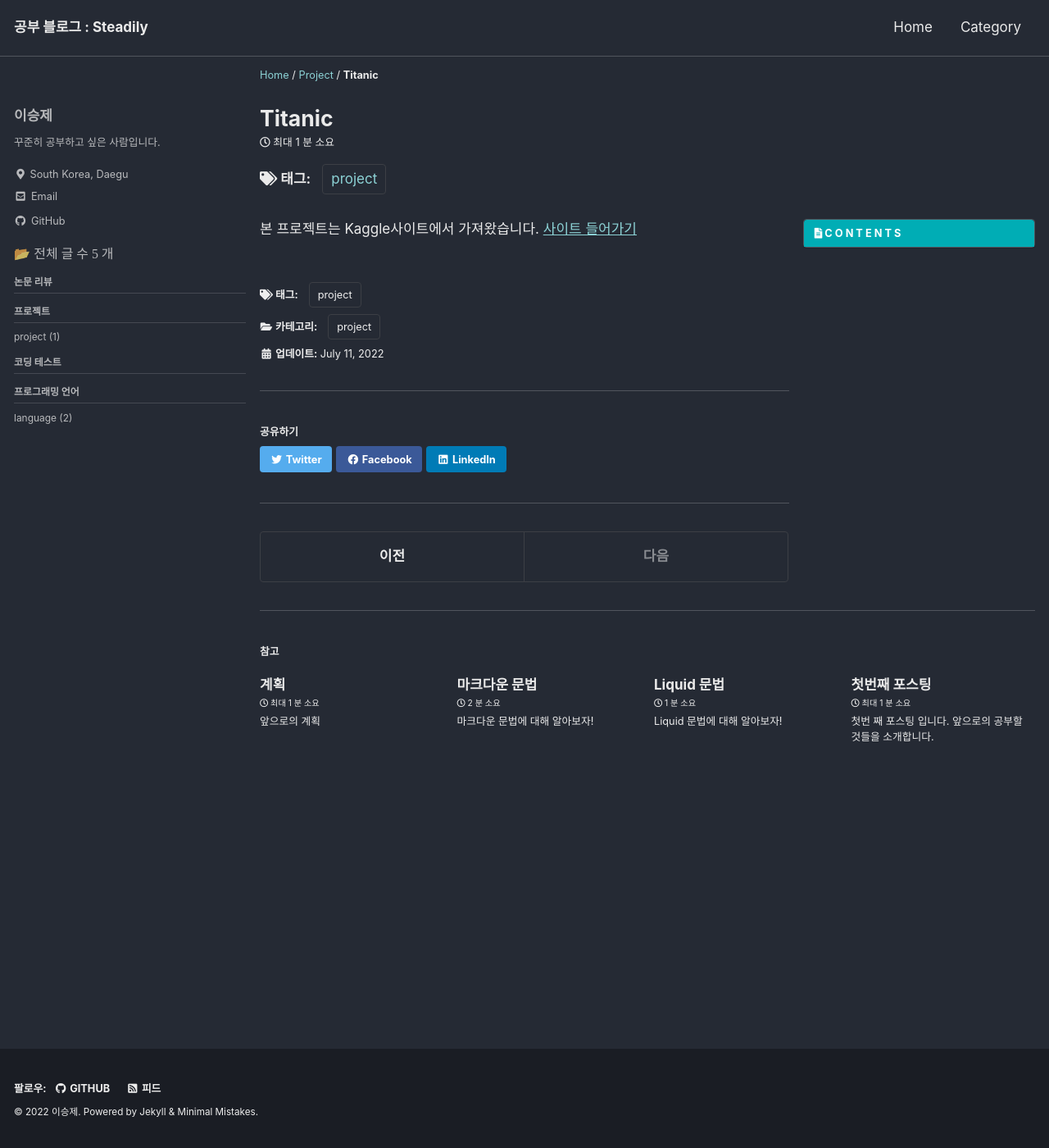
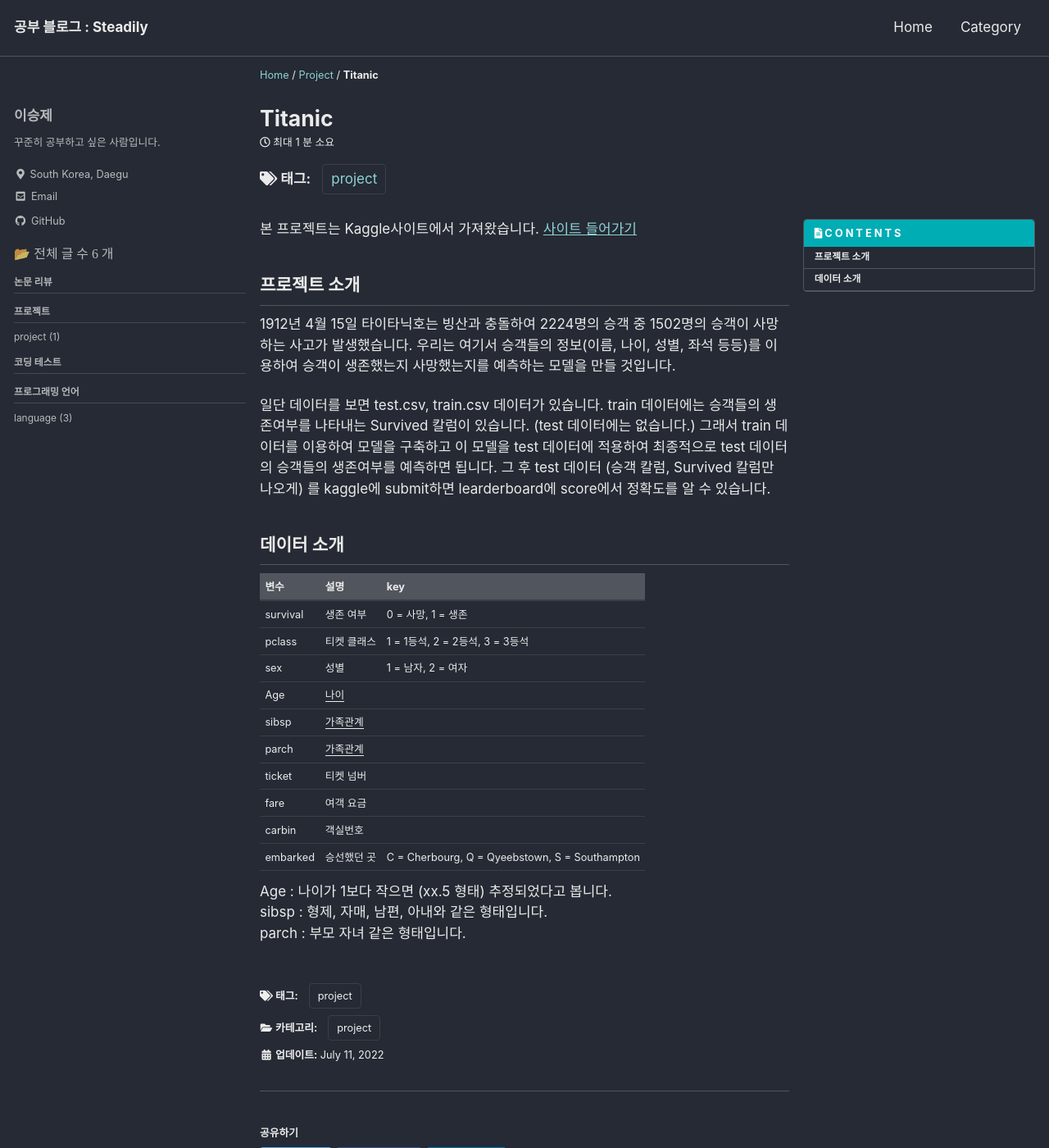
Before and after one commit to komos0509/komos0509.github.io, a Jekyll site: the page built from _posts/2022-07-10-project1-titanic.md, in a window 1280 px wide and 1400 px high. Shown: the whole window at 82% size. Built offline with Jekyll 4.4.1, drawn with Linux system fonts in a browser that asks for light colours; cached includes are drawn as plain includes; some of the changed text lies outside the part shown.

Commit message:
7-11 프로젝트, 파이토치

```diff
--- a/_posts/2022-07-10-project1-titanic.md
+++ b/_posts/2022-07-10-project1-titanic.md
@@ -14,4 +14,30 @@ toc_label : "C O N T E N T S"
 date: 2022-07-11
 last_modified_at: 2022-07-11
 ---
+
 본 프로젝트는 Kaggle사이트에서 가져왔습니다. [사이트 들어가기](https://www.kaggle.com/competitions/titanic)
+
+## 프로젝트 소개
+
+1912년 4월 15일 타이타닉호는 빙산과 충돌하여 2224명의 승객 중 1502명의 승객이 사망하는 사고가 발생했습니다. 우리는 여기서 승객들의 정보(이름, 나이, 성별, 좌석 등등)를 이용하여 승객이 생존했는지 사망했는지를 예측하는 모델을 만들 것입니다.
+
+일단 데이터를 보면 test.csv, train.csv 데이터가 있습니다. train 데이터에는 승객들의 생존여부를 나타내는 Survived 칼럼이 있습니다. (test 데이터에는 없습니다.) 그래서 train 데이터를 이용하여 모델을 구축하고 이 모델을 test 데이터에 적용하여 최종적으로 test 데이터의 승객들의 생존여부를 예측하면 됩니다. 그 후 test 데이터 (승객 칼럼, Survived 칼럼만 나오게) 를 kaggle에 submit하면 learderboard에 score에서 정확도를 알 수 있습니다.
+
+## 데이터 소개
+
+|변수|설명|key|
+|:---|:---|:---|
+|survival|생존 여부|0 = 사망, 1 = 생존|
+|pclass|티켓 클래스|1 = 1등석, 2 = 2등석, 3 = 3등석|
+|sex|성별|1 = 남자, 2 = 여자|
+|Age|<u>나이</u>||
+|sibsp|<u>가족관계</u>||
+|parch|<u>가족관계</u>||
+|ticket|티켓 넘버||
+|fare|여객 요금||
+|carbin|객실번호||
+|embarked|승선했던 곳|C = Cherbourg, Q = Qyeebstown, S = Southampton|
+
+Age : 나이가 1보다 작으면 (xx.5 형태) 추정되었다고 봅니다.
+sibsp : 형제, 자매, 남편, 아내와 같은 형태입니다.
+parch : 부모 자녀 같은 형태입니다.
```
Also changed, not shown: _posts/2022-07-07-markdown.md (+4 -3 lines), _posts/2022-07-10-pytorch.md (added, +20 -0 lines).
